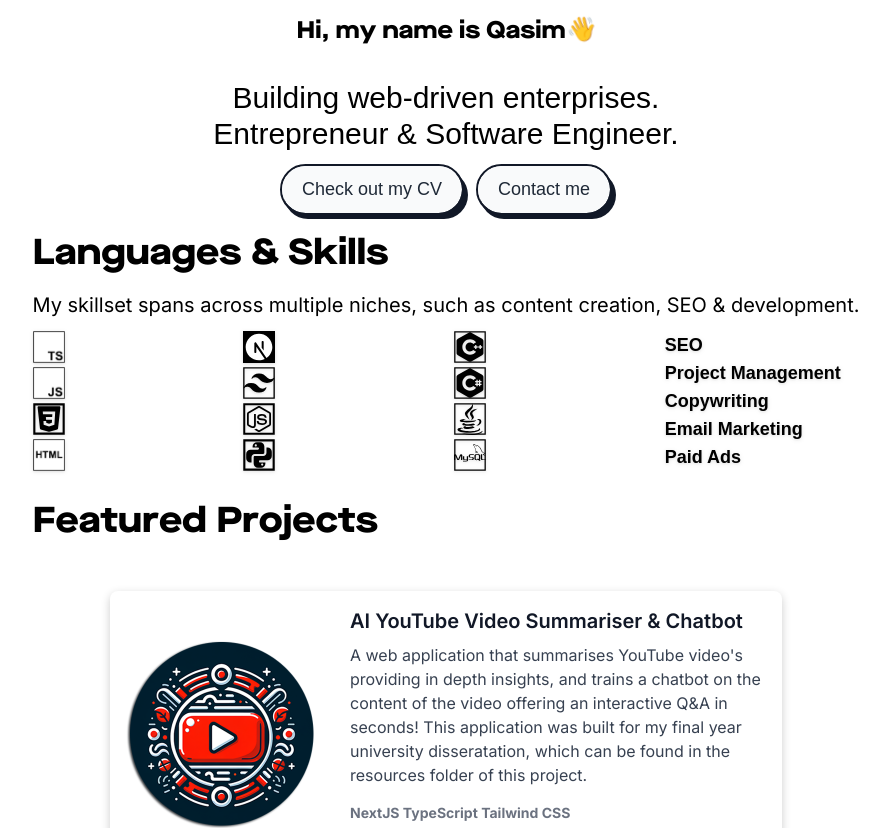
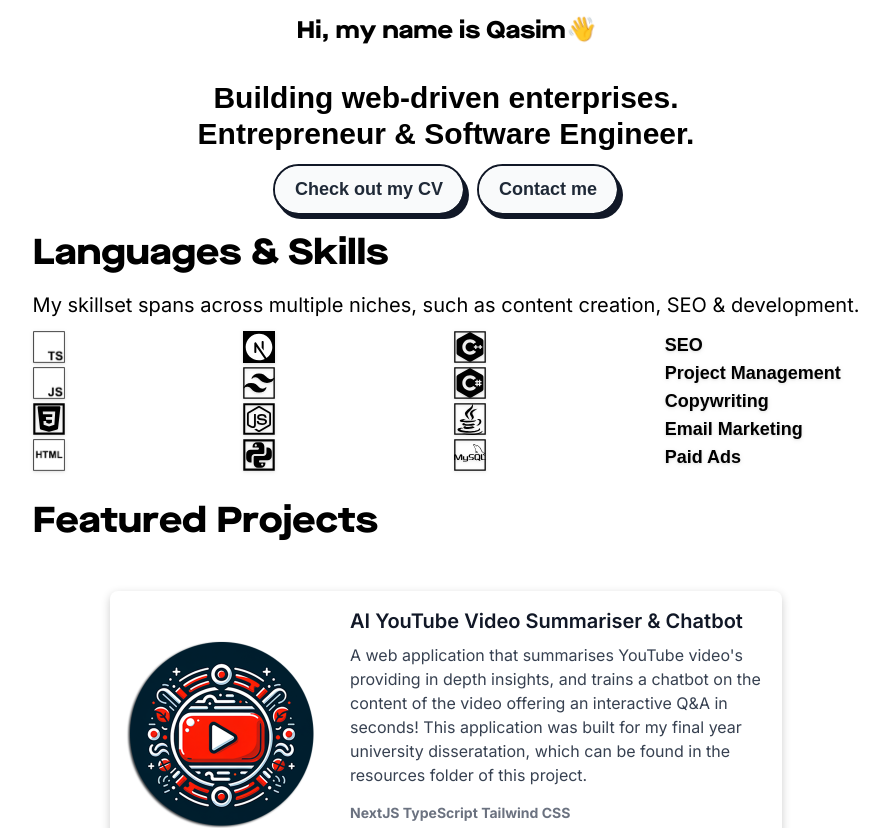
Before and after one commit to theqasim/qasimfyi, a Next.js app: page / in a window 1280 px wide. Shown: the top 828 px of the page, without its empty margins (194-1083 px from the left). Built offline with nearby package versions, Linux system fonts and the light colour scheme.

Commit message:
text formatting update

```diff
--- a/src/app/page.tsx
+++ b/src/app/page.tsx
@@ -46,7 +46,7 @@ const Home: NextPage = () => {
       </header>
       {showContent && (
         <div className="mx-8 fade-in-long">
-          <p className="md:text-3xl max-sm:text-1xl text-black text-center mb-3 font-mons ">
+          <p className="md:text-3xl max-sm:text-1xl text-black text-center mb-3 font-mons font-bold ">
             Building web-driven enterprises.<br></br> Entrepreneur & Software
             Engineer.
           </p>
--- a/src/components/ButtonSec.tsx
+++ b/src/components/ButtonSec.tsx
@@ -11,7 +11,7 @@ const ButtonSec = () => {
         <span className="relative z-10 block px-5 py-3 overflow-hidden font-medium leading-tight text-gray-800 transition-colors duration-300 ease-out border-2 border-gray-900 rounded-full group-hover:text-white max-sm:drop-shadow-lg">
           <span className="absolute inset-0 w-full h-full px-5 py-3 rounded-full bg-gray-50"></span>
           <span className="absolute left-0 w-56 h-56 -ml-2 transition-all duration-300 origin-top-right -rotate-90 -translate-x-full translate-y-14 sm:bg-gray-900 group-hover:-rotate-180 ease"></span>
-          <span className="relative font-mons">Check out my CV</span>
+          <span className="relative font-mons font-bold">Check out my CV</span>
         </span>
         <span
           className="absolute bottom-0 right-0 max-sm:bg-white w-full h-12 -mb-1 -mr-1 transition-all duration-200 ease-linear bg-gray-900 rounded-full group-hover:mb-0 group-hover:mr-0"
@@ -35,7 +35,7 @@ const ButtonSec = () => {
         <span className="relative z-10 block px-5 py-3 overflow-hidden font-medium leading-tight text-gray-800 transition-colors duration-300 ease-out border-2 border-gray-900 rounded-full group-hover:text-white max-sm:drop-shadow-lg">
           <span className="absolute inset-0 w-full h-full px-5 py-3 rounded-full bg-gray-50"></span>
           <span className="absolute left-0 w-56 h-56 -ml-2 transition-all duration-300 origin-top-right -rotate-90 -translate-x-full translate-y-12 sm:bg-gray-900 group-hover:-rotate-180 ease"></span>
-          <span className="relative font-mons">Contact me</span>
+          <span className="relative font-mons font-bold">Contact me</span>
         </span>
         <span
           className="absolute bottom-0 max-sm:bg-white right-0 w-full h-12 -mb-1 -mr-1 transition-all duration-200 ease-linear bg-gray-900 rounded-full group-hover:mb-0 group-hover:mr-0"
```
